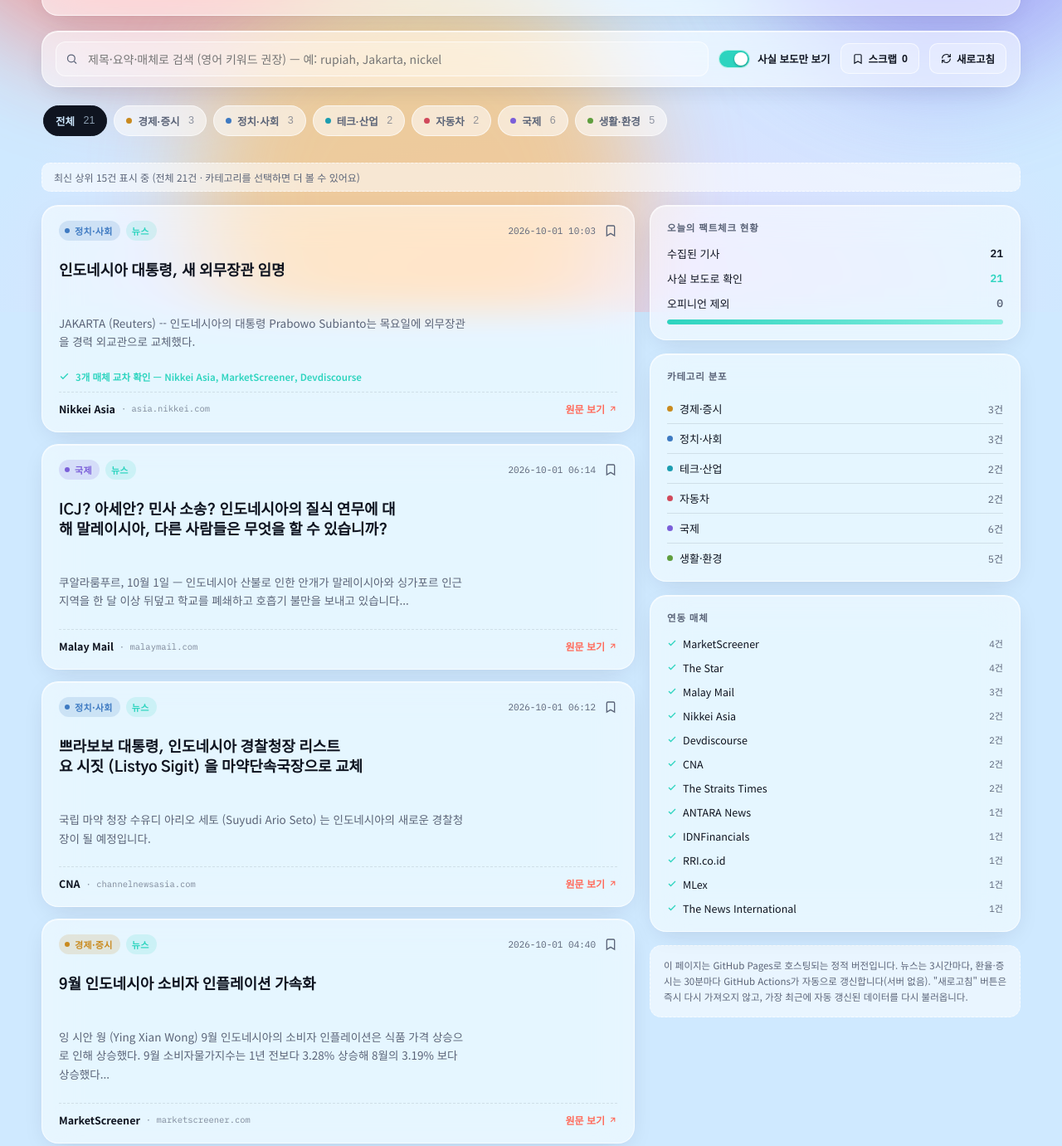
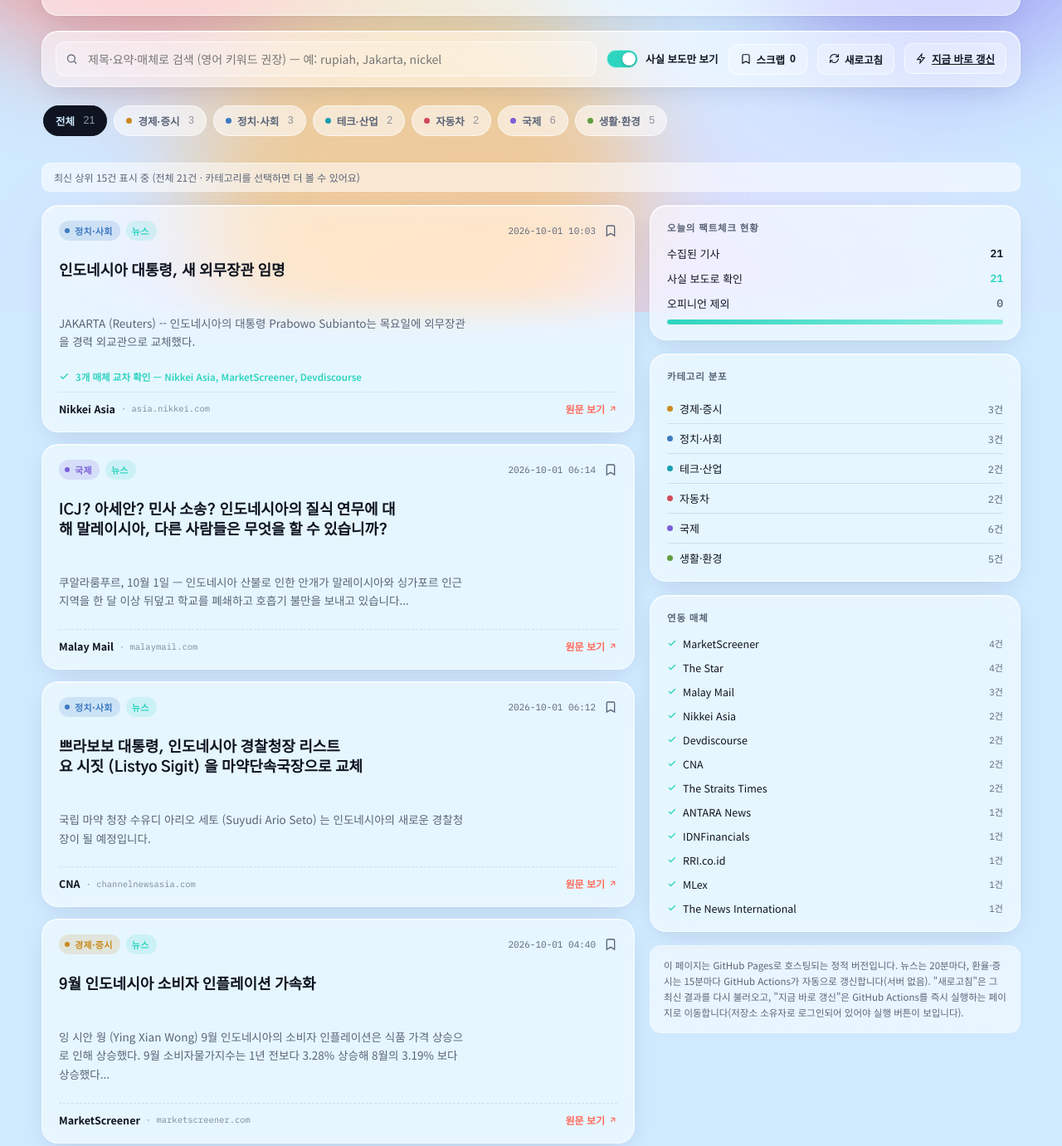
Before and after one commit to youngjjn217-lab/nusantara-daily, a plain HTML site: page docs/index.html in a window 1280 px wide. Shown: the part 424-1805 px from the top of the page at 83% size. Drawn offline with Linux system fonts and the light colour scheme.

Commit message:
Tighten auto-refresh cadence and add an on-demand trigger link
News now refreshes every 20 minutes (was 3 hours) and markets every
15 minutes (was 30), relying on the existing GNews-then-RSS fallback
for graceful degradation once the free daily quota is used up. Added
a "지금 바로 갱신" link next to the refresh button that opens the
Actions run page for the repo owner, since a public static page can't
safely trigger a workflow itself without exposing a token.

Co-Authored-By: Claude Sonnet 5 <noreply@anthropic.com>

```diff
--- a/docs/index.html
+++ b/docs/index.html
@@ -52,10 +52,14 @@
       <svg viewBox="0 0 24 24" fill="none" stroke="currentColor" stroke-width="2"><path d="M17 3H7a2 2 0 0 0-2 2v16l7-4 7 4V5a2 2 0 0 0-2-2z"/></svg>
       스크랩 <span id="scrapCount">0</span>
     </button>
-    <button class="refresh-btn" id="refreshBtn">
+    <button class="refresh-btn" id="refreshBtn" title="가장 최근 자동 갱신 결과를 다시 불러옵니다">
       <svg viewBox="0 0 24 24" fill="none" stroke="currentColor" stroke-width="2"><path d="M21 2v6h-6"/><path d="M3 12a9 9 0 0 1 15-6.7L21 8"/><path d="M3 22v-6h6"/><path d="M21 12a9 9 0 0 1-15 6.7L3 16"/></svg>
       새로고침
     </button>
+    <a class="refresh-btn" href="https://github.com/youngjjn217-lab/nusantara-daily/actions/workflows/update-news.yml" target="_blank" rel="noopener noreferrer" title="GitHub에 로그인된 소유자만 즉시 실행할 수 있습니다">
+      <svg viewBox="0 0 24 24" fill="none" stroke="currentColor" stroke-width="2"><path d="M13 2L3 14h7l-1 8 10-12h-7l1-8z"/></svg>
+      지금 바로 갱신
+    </a>
   </div>
 
   <nav class="tabs" id="tabs"></nav>
@@ -84,7 +88,7 @@
         <ul class="src-list" id="srcList"></ul>
       </div>
       <div class="note">
-        이 페이지는 GitHub Pages로 호스팅되는 정적 버전입니다. 뉴스는 3시간마다, 환율·증시는 30분마다 GitHub Actions가 자동으로 갱신합니다(서버 없음). "새로고침" 버튼은 즉시 다시 가져오지 않고, 가장 최근에 자동 갱신된 데이터를 다시 불러옵니다.
+        이 페이지는 GitHub Pages로 호스팅되는 정적 버전입니다. 뉴스는 20분마다, 환율·증시는 15분마다 GitHub Actions가 자동으로 갱신합니다(서버 없음). "새로고침"은 그 최신 결과를 다시 불러오고, "지금 바로 갱신"은 GitHub Actions를 즉시 실행하는 페이지로 이동합니다(저장소 소유자로 로그인되어 있어야 실행 버튼이 보입니다).
       </div>
     </aside>
   </div>
```
Also changed, not shown: 4 other files.
